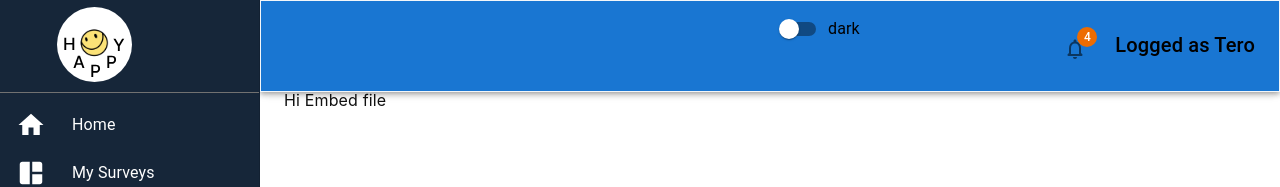
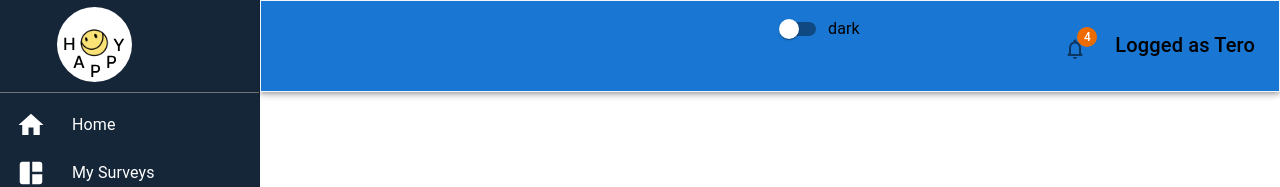
Before and after one commit to Termanty/PS-Dashboard, a React (Create React App) app: page /Embed in a window 1280 px wide. Shown: the top 187 px of the page. Built offline with nearby package versions, Linux system fonts and the light colour scheme.

Commit message:
text written

```diff
--- a/src/components/pages/Embed.js
+++ b/src/components/pages/Embed.js
@@ -1,11 +1,10 @@
-import React from 'react'
+import React from "react";
+import Paper from "@mui/material/Paper";
+import Tabs from "@mui/material/Tabs";
+import Tab from "@mui/material/Tab";
 
 function Embed() {
-  return (
-    <div>
-      Hi Embed file
-    </div>
-  )
+  return <Paper></Paper>;
 }
 
-export default Embed
+export default Embed;
```
Also changed, not shown: survey/survey.css (+0 -10 lines), package.json (line endings or trailing spaces), 1 other file (tests, documents, lock files or other folders).
